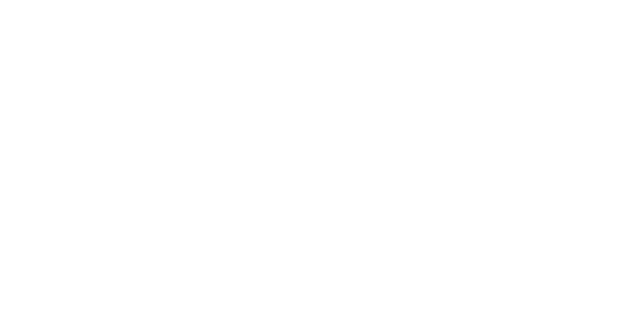
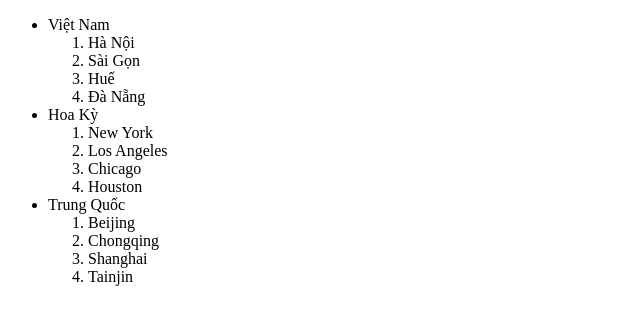
Before and after one commit to QuanNVTB/GitProject, a plain HTML site: page index.html in a window 1280 px wide. Shown: the whole page, without its empty margins (0-640 px from the left). Drawn offline with Linux system fonts and the light colour scheme.

Commit message:
Tao danh sach

```diff
--- a/index.html
+++ b/index.html
@@ -2,9 +2,37 @@
 <html lang="en">
 <head>
     <meta charset="UTF-8">
-    <title>Title</title>
+    <title>Bài Tập</title>
 </head>
 <body>
-
+<ul>
+    <li>
+    Việt Nam
+        <ol>
+            <li>Hà Nội</li>
+            <li>Sài Gọn</li>
+            <li>Huế</li>
+            <li>Đà Nẵng</li>
+        </ol>
+    </li>
+    <li>
+        Hoa Kỳ
+        <ol>
+            <li>New York</li>
+            <li>Los Angeles</li>
+            <li>Chicago</li>
+            <li>Houston</li>
+        </ol>
+    </li>
+    <li>
+        Trung Quốc
+        <ol>
+            <li>Beijing</li>
+            <li>Chongqing</li>
+            <li>Shanghai</li>
+            <li>Tainjin</li>
+        </ol>
+    </li>
+</ul>
 </body>
 </html>
```
